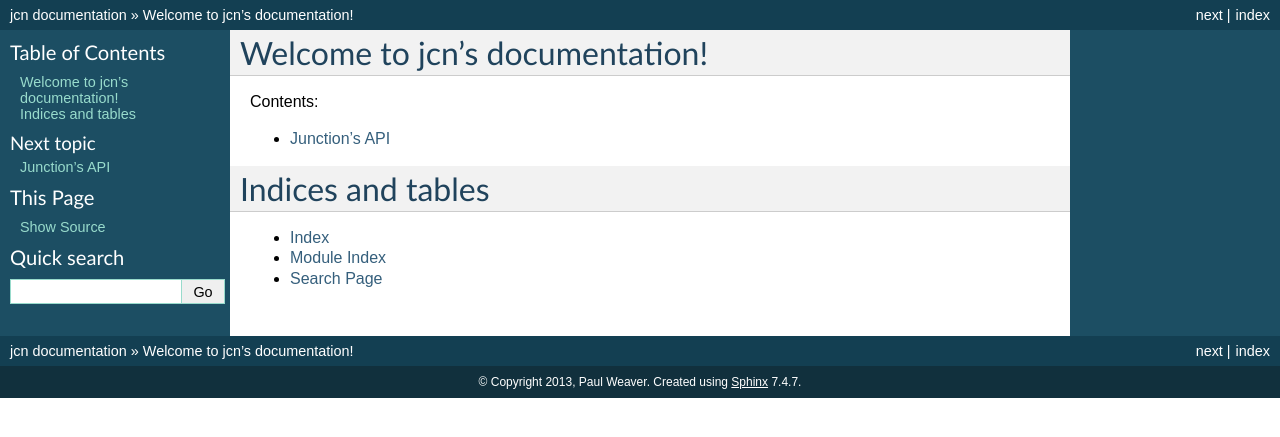
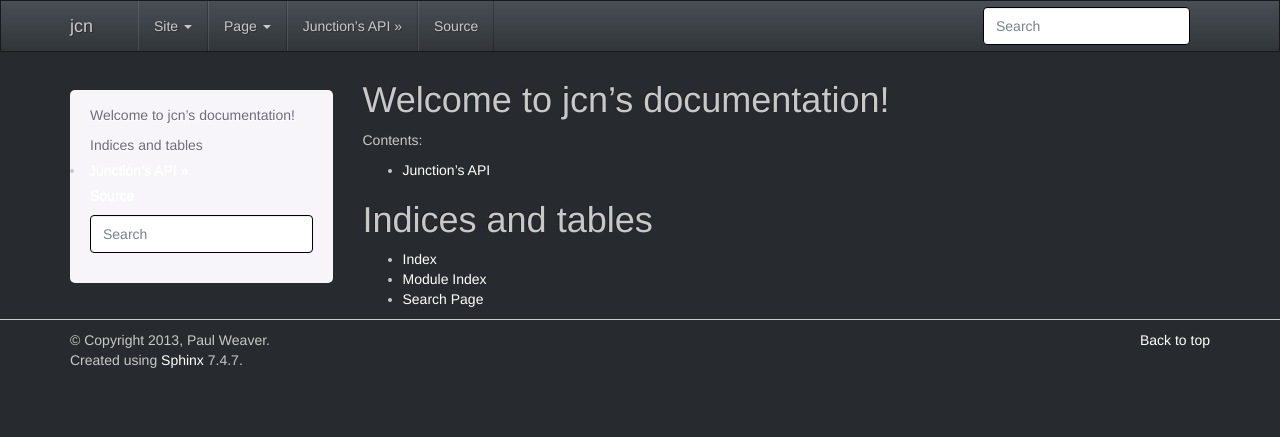
Before and after one commit to ch3pjw/junction, a Sphinx documentation site: the page built from docs/source/index.rst, in a window 1280 px wide. Shown: the top 437 px of the page. Built offline with Sphinx 7.4.7, drawn with Linux system fonts in a browser that asks for light colours; the version number could not be read and is left out.

Commit message:
Make docs themed with bootstrap

```diff
--- a/docs/source/conf.py
+++ b/docs/source/conf.py
@@ -13,7 +13,6 @@
 # All configuration values have a default; values that are commented out
 # serve to show the default.
 
-import sys
 import os
 import imp
 
@@ -21,6 +20,8 @@ this_dir_path = os.path.dirname(__file__)
 setup_path = os.path.join(
     this_dir_path, os.path.pardir, os.path.pardir, 'setup.py')
 setup_pkg = imp.load_source('setup', setup_path)
+
+import sphinx_bootstrap_theme
 
 # If extensions (or modules to document with autodoc) are in another directory,
 # add these directories to sys.path here. If the directory is relative to the
@@ -110,15 +111,16 @@ pygments_style = 'sphinx'
 
 # The theme to use for HTML and HTML Help pages.  See the documentation for
 # a list of builtin themes.
-html_theme = 'default'
+html_theme = 'bootstrap'
 
 # Theme options are theme-specific and customize the look and feel of a theme
 # further.  For a list of options available for each theme, see the
 # documentation.
-#html_theme_options = {}
+html_theme_options = {
+    'bootswatch_theme': 'slate'}
 
 # Add any paths that contain custom themes here, relative to this directory.
-#html_theme_path = []
+html_theme_path = sphinx_bootstrap_theme.get_html_theme_path()
 
 # The name for this set of Sphinx documents.  If None, it defaults to
 # "<project> v<release> documentation".
--- a/setup.py
+++ b/setup.py
@@ -49,7 +49,8 @@ kwargs = dict(
             'nose-progressive',
             'coverage'],
         'docs': [
-            'Sphinx']},
+            'Sphinx',
+            'sphinx_bootstrap_theme']},
     classifiers=[
         'Programming Language :: Python',
         'Programming Language :: Python :: 3',
```
